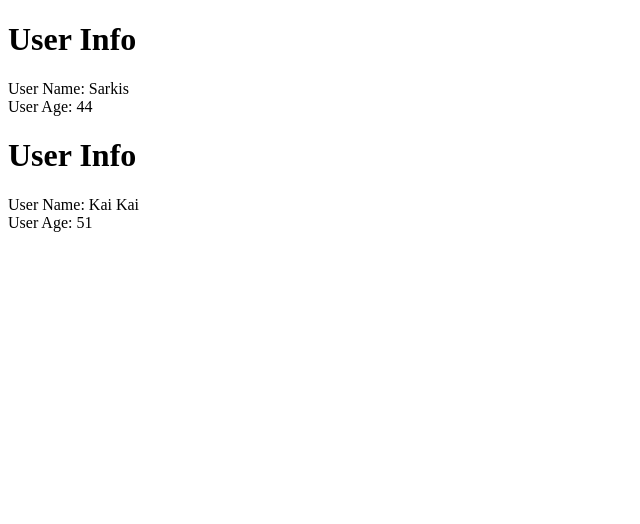
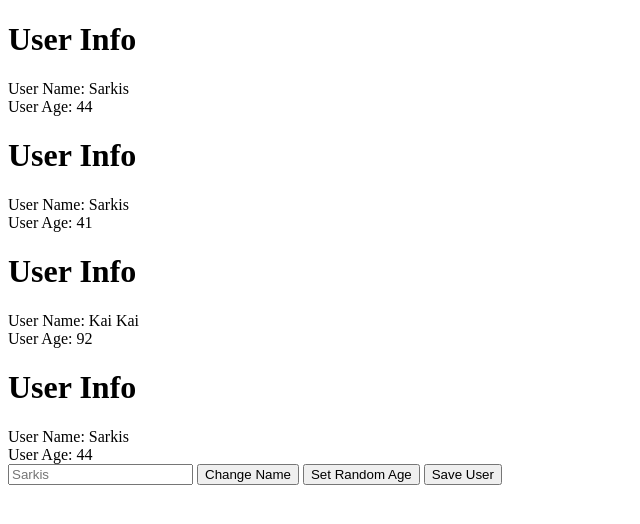
Before and after one commit to SakoMe/ts-framework, a website built with Parcel: page app/index.html in a window 1280 px wide. Shown: the whole page, without its empty margins (0-640 px from the left). Built offline with nearby package versions, Linux system fonts and the light colour scheme; data requests are answered from the project's data file.

Commit message:
testing out functionality

```diff
--- a/app/index.html
+++ b/app/index.html
@@ -8,6 +8,7 @@
 		<title>Document</title>
 	</head>
 	<body>
-		<div id="root"></div>
+		<div id="users"></div>
+		<div id="edit"></div>
 	</body>
 </html>
--- a/app/src/index.ts
+++ b/app/src/index.ts
@@ -1,29 +1,27 @@
-// import { User } from './models/User';
-// import { UserEdit } from './views/UserEdit';
-
-// const user = User.buildUser({ name: 'Sarkis', age: 30 });
-
-// const root = document.getElementById('root');
-
-// if (root) {
-// 	const userEdit = new UserEdit(root, user);
-// 	userEdit.render();
-
-// 	console.log(userEdit);
-// } else {
-// 	throw new Error('Root element not found');
-// }
-
 import { UserList } from './views/UserList';
 import { Collection } from './models/Collection';
 import { UserProps, User } from './models/User';
+import { UserEdit } from './views/UserEdit';
+
+const user = User.buildUser({ name: 'Sarkis', age: 44 });
+
+const root = document.getElementById('edit');
+
+if (root) {
+	const userEdit = new UserEdit(root, user);
+	userEdit.render();
+
+	console.log(userEdit);
+} else {
+	throw new Error('Root element not found');
+}
 
 const users = new Collection('http://localhost:3000/users', (json: UserProps) =>
 	User.buildUser(json)
 );
 
 users.on('change', () => {
-	const root = document.getElementById('root');
+	const root = document.getElementById('users');
 
 	if (root) new UserList(root, users).render();
 });
--- a/db.json
+++ b/db.json
@@ -6,9 +6,14 @@
       "id": 1
     },
     {
+      "name": "Sarkis",
+      "age": 41,
+      "id": 2
+    },
+    {
       "name": "Kai Kai",
-      "age": 51,
-      "id": 2
+      "age": 92,
+      "id": 3
     }
   ]
 }
```
